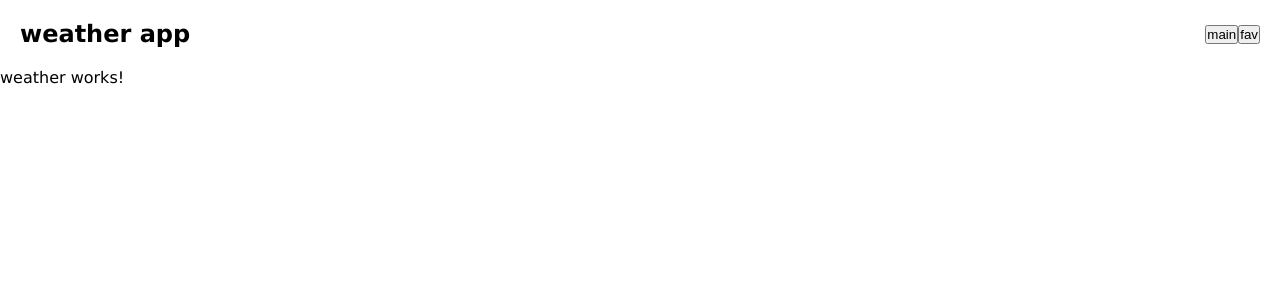
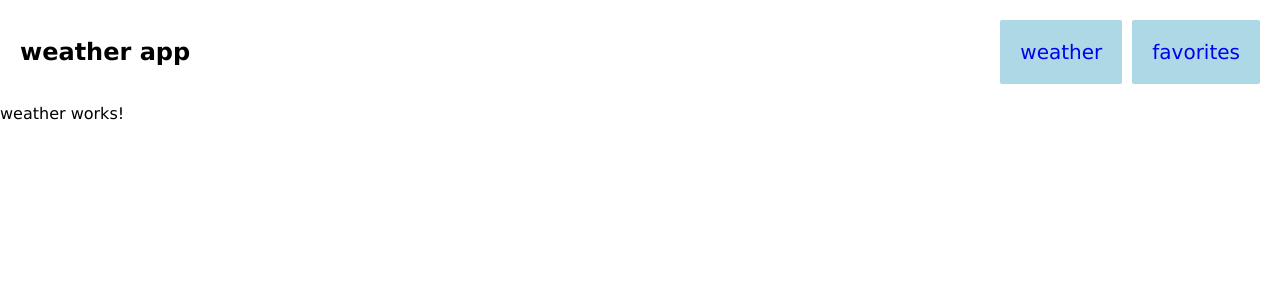
Before and after one commit to RoeeKorot/lawyal-assignment, an Angular app: page /weather in a window 1280 px wide. Shown: the top 300 px of the page. Built offline with nearby package versions, Linux system fonts and the light colour scheme.

Commit message:
started to style header component

```diff
--- a/src/app/app.module.ts
+++ b/src/app/app.module.ts
@@ -3,6 +3,7 @@ import { BrowserModule } from '@angular/platform-browser';
 import { CoreModule } from './core/core.module';
 import { AppRoutingModule } from './app-routing.module';
 import { HttpClientModule } from '@angular/common/http';
+import { RouterModule } from '@angular/router';
 
 import { AppComponent } from './main/app.component';
 
@@ -11,10 +12,11 @@ import { AppComponent } from './main/app.component';
     AppComponent
   ],
   imports: [
-  BrowserModule,
+BrowserModule,
     AppRoutingModule,
     CoreModule,
-    HttpClientModule
+    HttpClientModule,
+    RouterModule
   ],
   providers: [],
   bootstrap: [AppComponent]
--- a/src/app/core/components/header/header.component.html
+++ b/src/app/core/components/header/header.component.html
@@ -1,9 +1,10 @@
 <header>
     <nav class="navbar-container">
         <h1>weather app</h1>
-        <div>
-            <button routerLink="/weather">main</button>
-            <button routerLink="/fav">fav</button>
-        </div>
+        <ul class="navigation-list">
+            <li *ngFor="let link of navigationButtons" class="navigation-link">
+                <a [routerLink]="link.routePath" href="">{{link.label}}</a>
+            </li>
+        </ul>
     </nav>
 </header>
--- a/src/app/core/components/header/header.component.scss
+++ b/src/app/core/components/header/header.component.scss
@@ -3,4 +3,16 @@
     align-items: center;
     justify-content: space-between;
     padding: 2rem;
+
+    .navigation-list {
+        display: flex;
+        gap: 10px;
+
+        .navigation-link {
+            padding: 1em;
+            background: lightblue;
+            border-radius: 0.2rem;
+            font-size: 20px;
+        }
+    }
 }
--- a/src/app/core/components/header/header.component.ts
+++ b/src/app/core/components/header/header.component.ts
@@ -1,4 +1,9 @@
 import { Component } from '@angular/core';
+
+interface NavbarButtons {
+  label: string;
+  routePath: string;
+}
 
 @Component({
   selector: 'app-header',
@@ -6,5 +11,9 @@ import { Component } from '@angular/core';
   styleUrls: ['./header.component.scss']
 })
 export class HeaderComponent {
+  public navigationButtons: NavbarButtons[] = [
+    { label: 'weather', routePath: '/weather' },
+    { label: 'favorites', routePath: '/favorites' }
+  ];
 
 }
--- a/src/app/core/core.module.ts
+++ b/src/app/core/core.module.ts
@@ -1,5 +1,6 @@
 import { NgModule } from '@angular/core';
 import { CommonModule } from '@angular/common';
+import { RouterModule } from '@angular/router';
 import { WeatherService } from './services/weather.service';
 import { HeaderComponent } from './components/header/header.component';
 
@@ -11,7 +12,8 @@ import { HeaderComponent } from './components/header/header.component';
     HeaderComponent
   ],
   imports: [
-    CommonModule
+  CommonModule,
+    RouterModule
   ],
   exports: [
     HeaderComponent
--- a/src/scss-config/_reset.scss
+++ b/src/scss-config/_reset.scss
@@ -14,3 +14,11 @@ body {
     width: 100%;
     height: 100vh;
 }
+
+ul {
+    list-style: none;
+}
+
+a {
+    text-decoration: none;
+}
```
